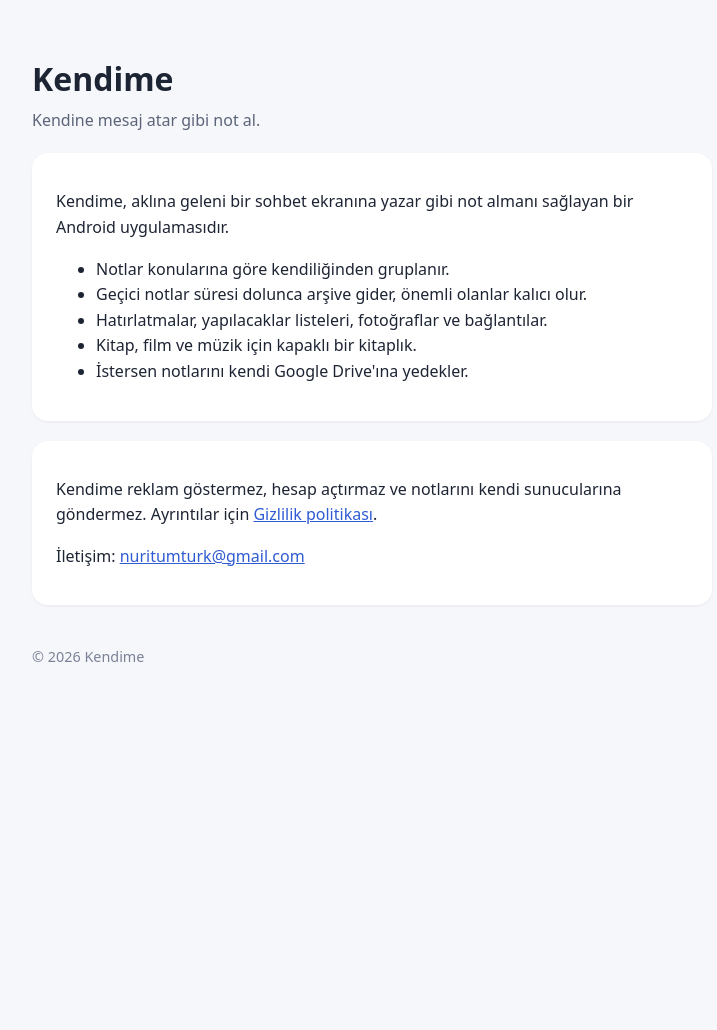
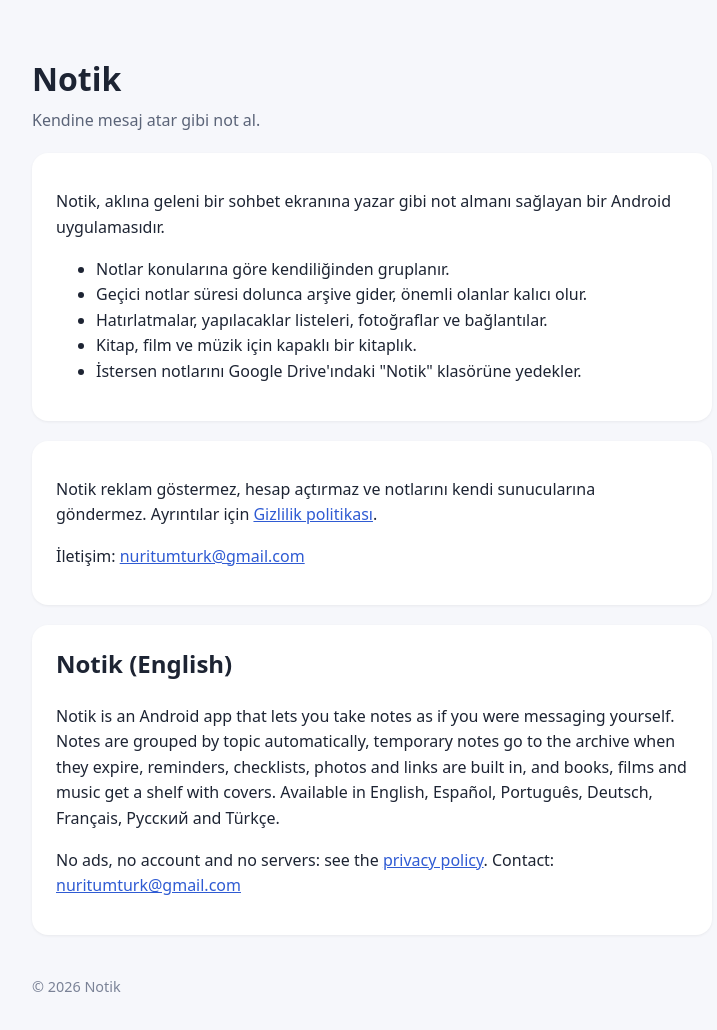
Before and after one commit to nurik112/notik, a plain HTML site: page index.html in a window 1280 px wide. Shown: the whole page, without its empty margins (268-985 px from the left). Before the commit the page ends 800 px from the top, so only its background shows below. Drawn offline with Linux system fonts and the light colour scheme.

Commit message:
Rename app from Kendime to Notik in index.html

```diff
--- a/index.html
+++ b/index.html
@@ -3,7 +3,7 @@
 <head>
 <meta charset="utf-8">
 <meta name="viewport" content="width=device-width, initial-scale=1">
-<title>Kendime – kendine not gönder</title>
+<title>Notik – kendine not gönder</title>
 <style>
 body{font-family:system-ui,-apple-system,"Segoe UI",Roboto,sans-serif;max-width:680px;margin:0 auto;padding:32px 20px;line-height:1.6;color:#1d2433;background:#f6f7fb}
 h1{font-size:2rem;margin-bottom:.2rem}
@@ -14,25 +14,31 @@ footer{color:#7a8296;font-size:.9rem;margin-top:40px}
 </style>
 </head>
 <body>
-<h1>Kendime</h1>
+<h1>Notik</h1>
 <p class="sub">Kendine mesaj atar gibi not al.</p>
 
 <div class="card">
-<p>Kendime, aklına geleni bir sohbet ekranına yazar gibi not almanı sağlayan bir Android uygulamasıdır.</p>
+<p>Notik, aklına geleni bir sohbet ekranına yazar gibi not almanı sağlayan bir Android uygulamasıdır.</p>
 <ul>
 <li>Notlar konularına göre kendiliğinden gruplanır.</li>
 <li>Geçici notlar süresi dolunca arşive gider, önemli olanlar kalıcı olur.</li>
 <li>Hatırlatmalar, yapılacaklar listeleri, fotoğraflar ve bağlantılar.</li>
 <li>Kitap, film ve müzik için kapaklı bir kitaplık.</li>
-<li>İstersen notlarını kendi Google Drive'ına yedekler.</li>
+<li>İstersen notlarını Google Drive'ındaki "Notik" klasörüne yedekler.</li>
 </ul>
 </div>
 
 <div class="card">
-<p>Kendime reklam göstermez, hesap açtırmaz ve notlarını kendi sunucularına göndermez. Ayrıntılar için <a href="privacy.html">Gizlilik politikası</a>.</p>
+<p>Notik reklam göstermez, hesap açtırmaz ve notlarını kendi sunucularına göndermez. Ayrıntılar için <a href="privacy.html">Gizlilik politikası</a>.</p>
 <p>İletişim: <a href="mailto:nuritumturk@gmail.com">nuritumturk@gmail.com</a></p>
 </div>
 
-<footer>© 2026 Kendime</footer>
+<div class="card" lang="en">
+<h2 style="margin-top:0">Notik (English)</h2>
+<p>Notik is an Android app that lets you take notes as if you were messaging yourself. Notes are grouped by topic automatically, temporary notes go to the archive when they expire, reminders, checklists, photos and links are built in, and books, films and music get a shelf with covers. Available in English, Español, Português, Deutsch, Français, Русский and Türkçe.</p>
+<p>No ads, no account and no servers: see the <a href="privacy.html">privacy policy</a>. Contact: <a href="mailto:nuritumturk@gmail.com">nuritumturk@gmail.com</a></p>
+</div>
+
+<footer>© 2026 Notik</footer>
 </body>
 </html>
```
